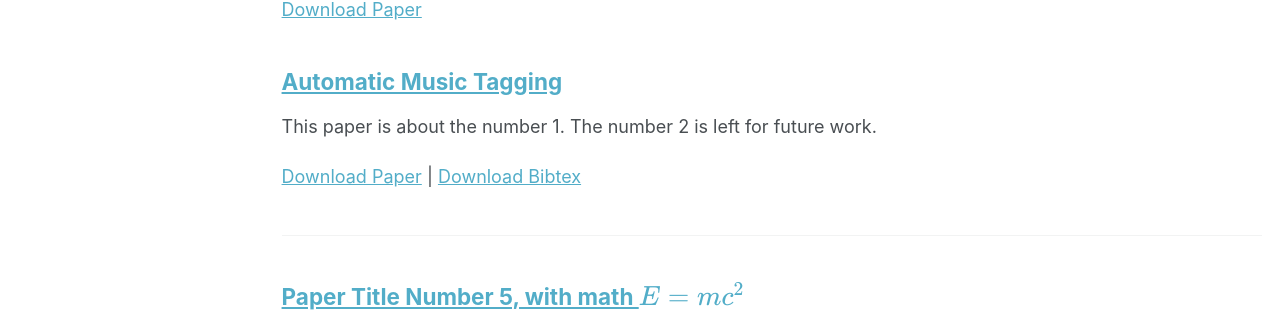
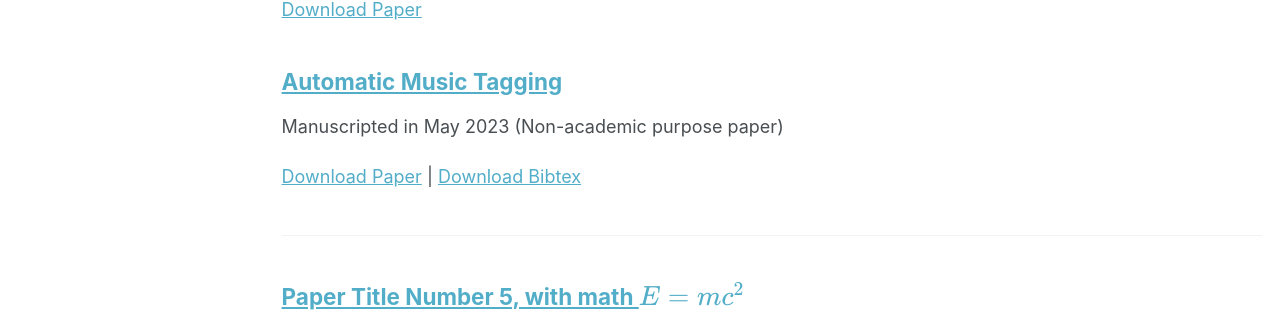
Before and after one commit to yjeongteddy/yjeongteddy.github.io, a Jekyll site: the page built from _pages/publications.html, in a window 1280 px wide and 1391 px high. Shown: the part 512-824 px from the top of the window. Built offline with Jekyll 4.4.1, drawn with Linux system fonts in a browser that asks for light colours; a script bundle is joined from its source files by our own code; library files that are not in the unit come from our copies.

Commit message:
Update 2009-10-01-paper-title-number-1.md

```diff
--- a/_publications/2009-10-01-paper-title-number-1.md
+++ b/_publications/2009-10-01-paper-title-number-1.md
@@ -3,7 +3,7 @@ title: "Automatic Music Tagging"
 collection: publications
 category: manuscripts
 permalink: /publication/MusicAutoTagging
-excerpt: 'This paper is about the number 1. The number 2 is left for future work.'
+excerpt: 'Manuscripted in May 2023 (Non-academic purpose paper)'
 date: 2020-10-01
 slidesurl: 'https://yjeongteddy.github.io/files/slides1.pdf'
 paperurl: 'https://yjeongteddy.github.io/files/paper1.pdf'
```
